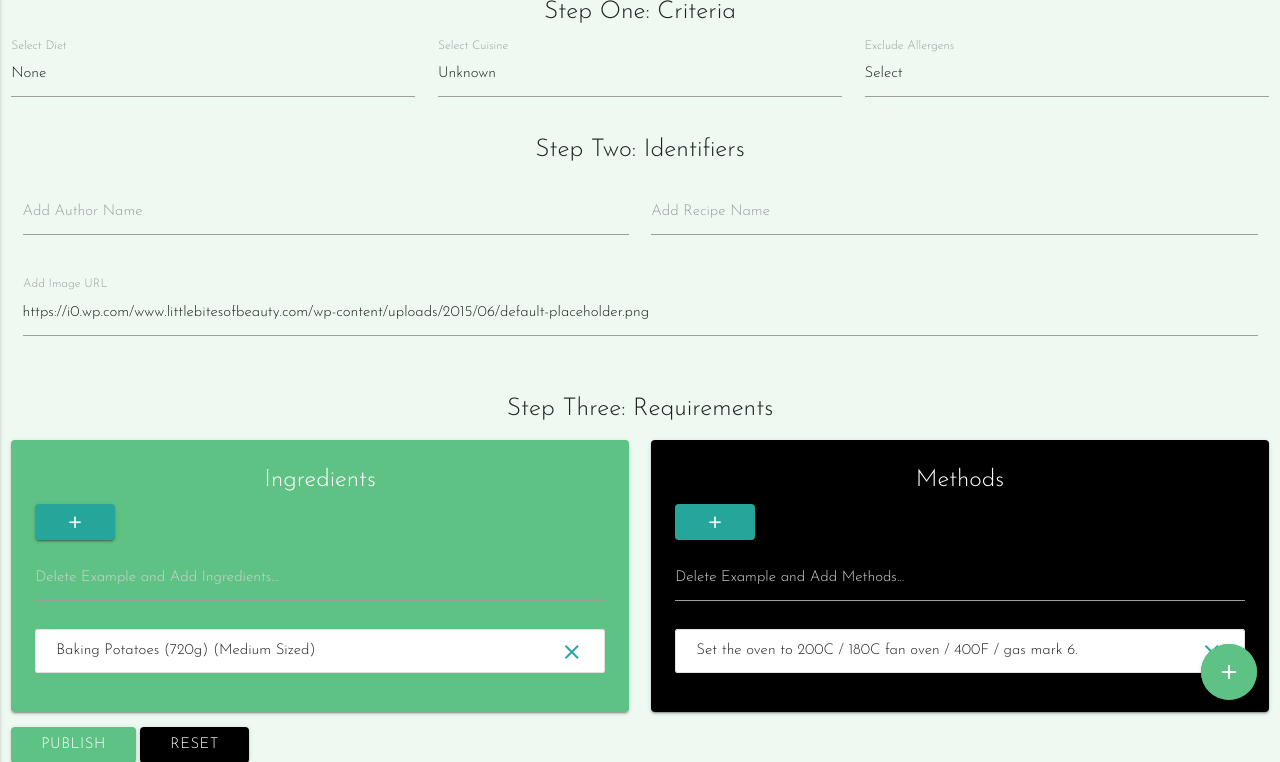
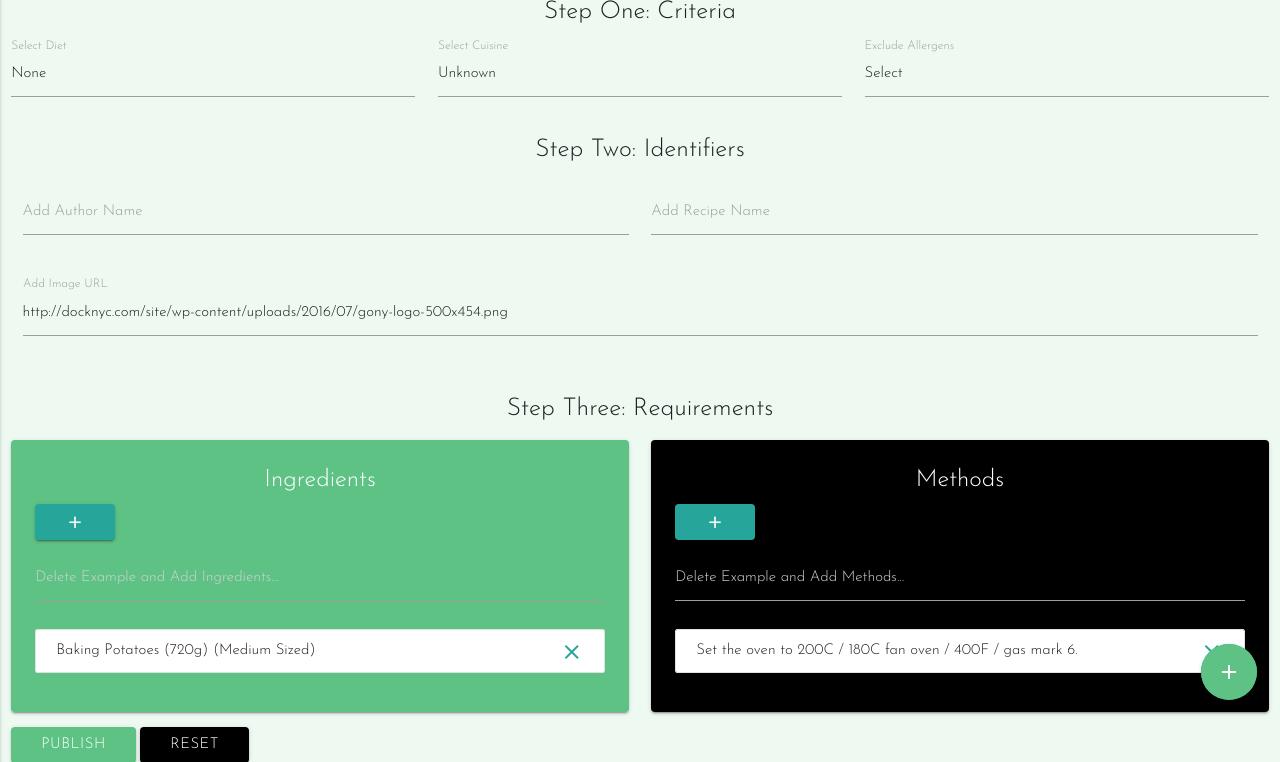
Before and after one commit to sipostudent/Milestone-Project-4, a Flask app: page /create in a window 1280 px wide. Shown: the part 77-839 px from the top of the page. Run offline with Flask 2, Linux system fonts and the light colour scheme; the visitor is signed in with stand-in values (Sample User, id 1); some libraries are stand-ins or nearby versions.

Commit message:
git status

```diff
--- a/run.py
+++ b/run.py
@@ -248,5 +248,5 @@ def register():
 
 # Run App
 if __name__ == '__main__':
-    app.run(host=os.environ.get('IP', '0.0.0.0'),
+    app.run(host=os.environ.get('IP', '127.0.0.1'),
             port=os.environ.get('PORT', '5000'), debug=True)
--- a/templates/create.html
+++ b/templates/create.html
@@ -78,7 +78,7 @@
                 <div class="row">
                     <!-- TEXTAREA -->
                     <div class="input-field col s12">
-                        <input id="textarea1" type="text" name="image" value="https://i0.wp.com/www.littlebitesofbeauty.com/wp-content/uploads/2015/06/default-placeholder.png" required>
+                        <input id="textarea1" type="text" name="image" value="http://docknyc.com/site/wp-content/uploads/2016/07/gony-logo-500x454.png" required>
                         <label for="textarea1">Add Image URL</label>
                     </div>
                 </div>
```
Also changed, not shown: README.md, static/img/utensils_500x454.png (added).
